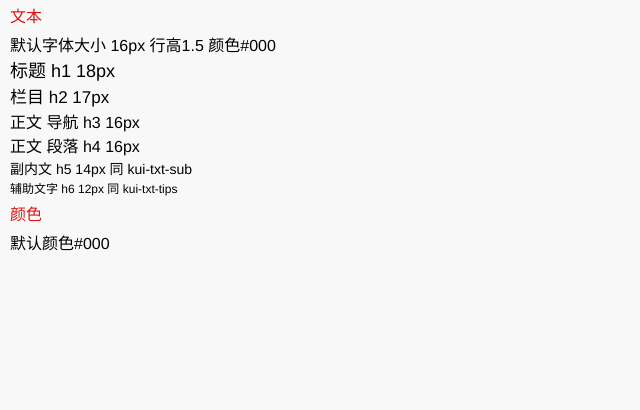
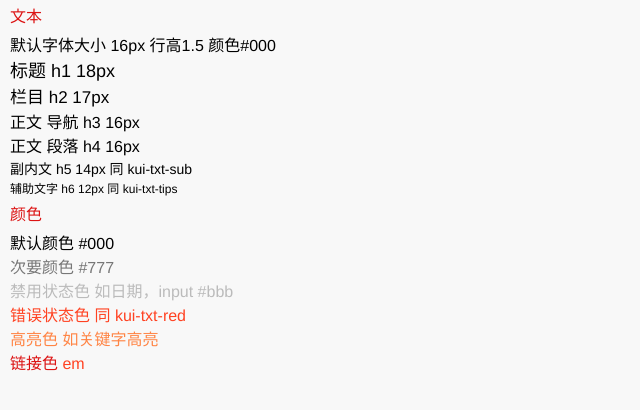
Before and after one commit to 189/Kui, a website built with webpack: page demo/demos.html in a window 1280 px wide. Shown: the whole page, without its empty margins (0-640 px from the left). Built offline with nearby package versions, Linux system fonts and the light colour scheme.

Commit message:
新增部分颜色

```diff
--- a/css/basic.css
+++ b/css/basic.css
@@ -17,6 +17,7 @@ h6, .kui-txt-tips { font-size: 12px; }
 .kui-txt-default { color: #000; }
 .kui-txt-info { color: #777; }
 .kui-txt-muted { color: #bbb; }
-.kui-txt-warning, .kui-txt-red { color: #ff4222; }
+.kui-txt-error, .kui-txt-red, em { color: #ff4222; }
 .kui-txt-feeds { color: #314c83; }
 .kui-txt-highlight {color: #ff8444; }
+a,a:hover { color:rgb(220, 20, 20); }
--- a/demo/demos.html
+++ b/demo/demos.html
@@ -35,7 +35,13 @@
 		</section>
 		<section>
 			<div class="tit">颜色</div>
-			<div>默认颜色#000</div>
+			<div>默认颜色 #000</div>
+			<div class="kui-txt-info">次要颜色 #777</div>
+			<div class="kui-txt-muted">禁用状态色 如日期，input #bbb</div>
+			<div class="kui-txt-error">错误状态色 同 kui-txt-red</div>
+			<div class="kui-txt-highlight">高亮色 如关键字高亮</div>
+			<a href="javascript:;">链接色</a>
+			<em>em</em>
 		</section>
 
 	</div>
```
